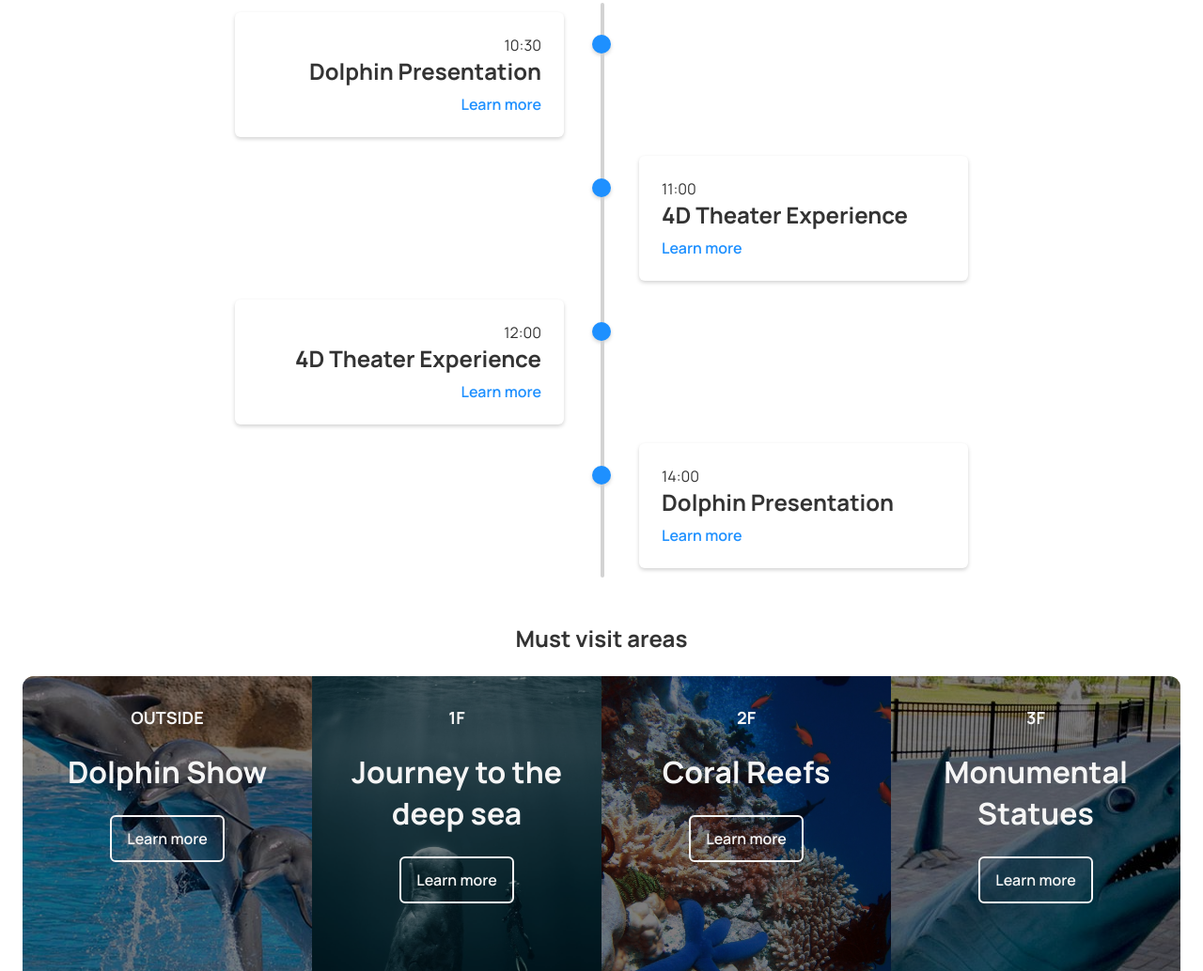
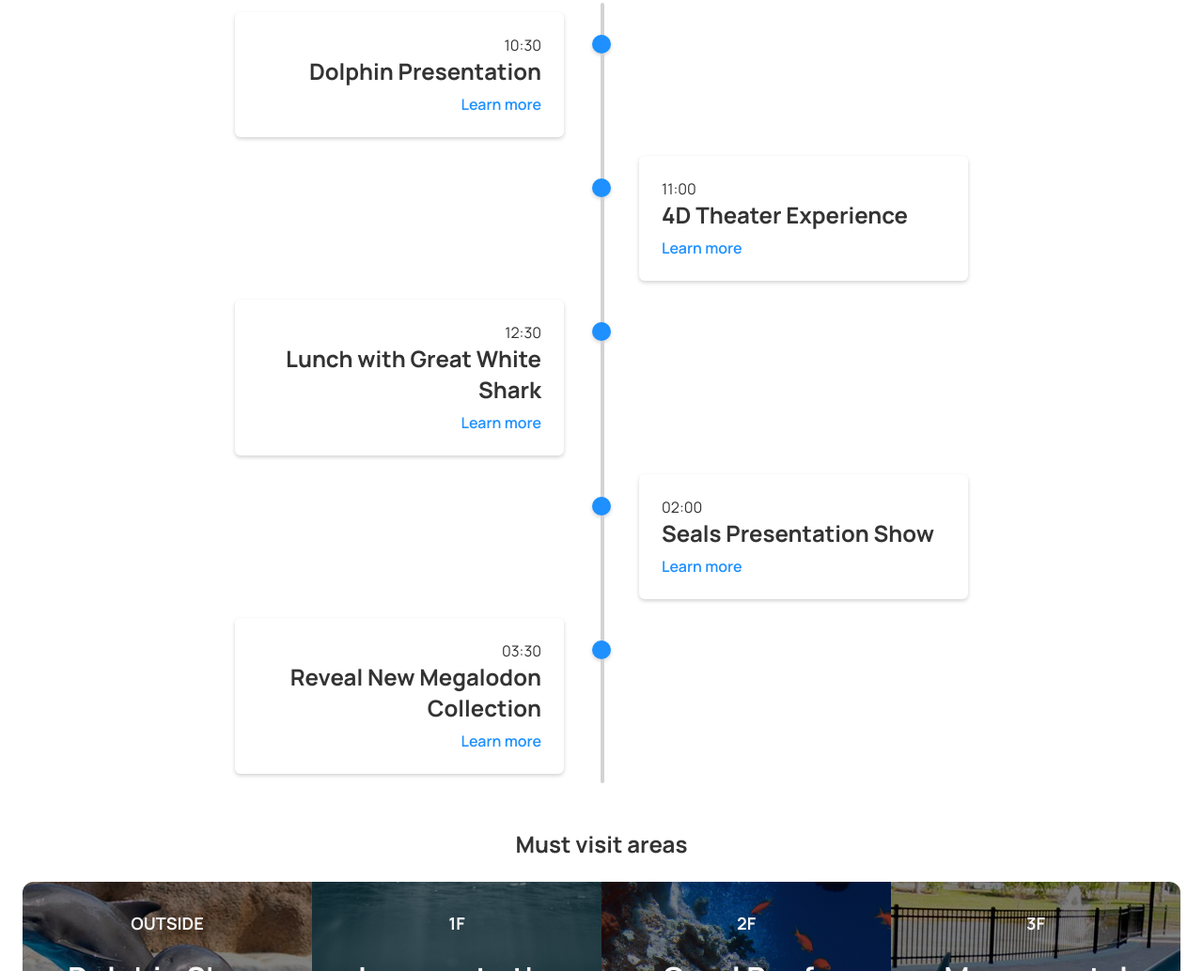
Before and after one commit to ajipandean/merth-aquarium, a plain HTML site: page index.html in a window 1280 px wide. Shown: the part 542-1576 px from the top of the page at 94% size. Drawn offline with Linux system fonts and the light colour scheme.

Commit message:
added javascript

```diff
--- /dev/null
+++ b/assets/scripts/index.js
@@ -0,0 +1,45 @@
+function scheduleItems() {
+  let schedules = [
+    {
+      time: "10:30",
+      eventName: "Dolphin Presentation",
+      position: "is-left"
+    },
+    {
+      time: "11:00",
+      eventName: "4D Theater Experience",
+      position: "is-right"
+    },
+    {
+      time: "12:30",
+      eventName: "Lunch with Great White Shark",
+      position: "is-left"
+    },
+    {
+      time: "02:00",
+      eventName: "Seals Presentation Show",
+      position: "is-right"
+    },
+    {
+      time: "03:30",
+      eventName: "Reveal New Megalodon Collection",
+      position: "is-left"
+    }
+  ];
+
+  let scheduleItemsEl = "";
+  let scheduleTimelineEl = document.querySelector(".schedule_timeline");
+
+  for (let schedule of schedules) {
+    scheduleItemsEl += `<div class="schedule_timeline_item ${schedule.position}">
+        <div class="schedule_timeline_item_content">
+          <p>${schedule.time}</p>
+          <h2>${schedule.eventName}</h2>
+          <a href="#">Learn more</a>
+        </div>
+      </div>`;
+  }
+
+  scheduleTimelineEl.insertAdjacentHTML("beforeend", scheduleItemsEl);
+}
+scheduleItems();
--- a/index.html
+++ b/index.html
@@ -40,36 +40,7 @@
         <!-- daily schedule -->
         <section class="schedule" id="schedule">
           <h1>Daily's schedule</h1>
-          <div class="schedule_timeline">
-            <div class="schedule_timeline_item is-left">
-              <div class="schedule_timeline_item_content">
-                <p>10:30</p>
-                <h2>Dolphin Presentation</h2>
-                <a href="#">Learn more</a>
-              </div>
-            </div>
-            <div class="schedule_timeline_item is-right">
-              <div class="schedule_timeline_item_content">
-                <p>11:00</p>
-                <h2>4D Theater Experience</h2>
-                <a href="#">Learn more</a>
-              </div>
-            </div>
-            <div class="schedule_timeline_item is-left">
-              <div class="schedule_timeline_item_content">
-                <p>12:00</p>
-                <h2>4D Theater Experience</h2>
-                <a href="#">Learn more</a>
-              </div>
-            </div>
-            <div class="schedule_timeline_item is-right">
-              <div class="schedule_timeline_item_content">
-                <p>14:00</p>
-                <h2>Dolphin Presentation</h2>
-                <a href="#">Learn more</a>
-              </div>
-            </div>
-          </div>
+          <div class="schedule_timeline"></div>
         </section>
         <!-- area guide -->
         <section class="area-guide" id="area-guide">
@@ -191,6 +162,6 @@
       </div>
     </footer>
 
-    <script src="./script.js"></script>
+    <script src="./assets/scripts/index.js"></script>
   </body>
 </html>
```
